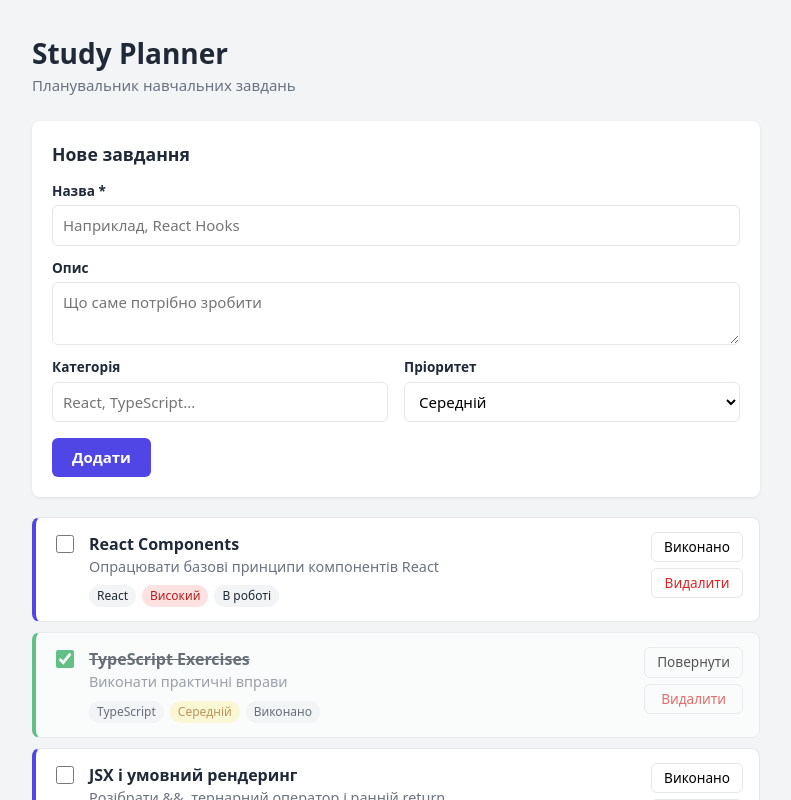
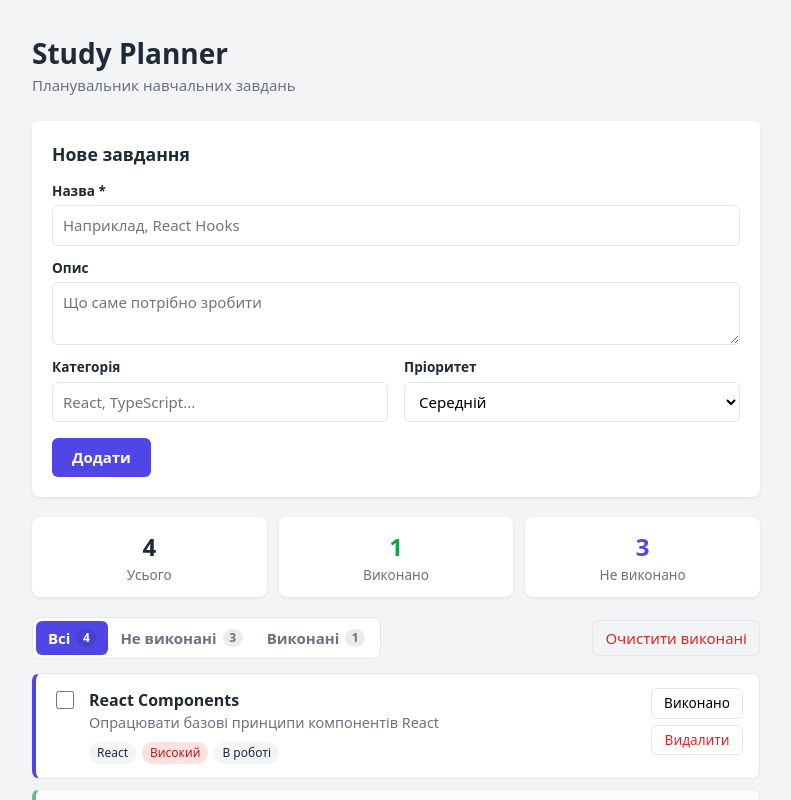
Before and after one commit to issakeR-33/study-planner, a React (Vite) app: page / in a window 1280 px wide. Shown: the top 800 px of the page, without its empty margins (244-1035 px from the left). Built offline with nearby package versions, Linux system fonts and the light colour scheme.

Commit message:
feat(lab-08): filter tasks and show derived statistics

```diff
--- a/src/App.tsx
+++ b/src/App.tsx
@@ -1,15 +1,22 @@
 import { useState } from 'react'
 import Header from './components/Header/Header'
 import TaskForm from './components/TaskForm/TaskForm'
+import TaskStats from './components/TaskStats/TaskStats'
+import TaskFilters from './components/TaskFilters/TaskFilters'
 import TaskList from './components/TaskList/TaskList'
 import { initialTasks } from './data/initialTasks'
-import type { Task, TaskDraft } from './types/task'
-import { createTask } from './utils/tasks'
+import type { Task, TaskDraft, TaskFilter } from './types/task'
+import { createTask, filterTasks, getStats } from './utils/tasks'
 import './App.scss'
 
 function App() {
   // спільний state живе в App, бо його використовують кілька дочірніх компонентів
   const [tasks, setTasks] = useState<Task[]>(initialTasks)
+  const [filter, setFilter] = useState<TaskFilter>('all')
+
+  // derived state: обчислюється під час рендеру з поточного масиву
+  const visibleTasks = filterTasks(tasks, filter)
+  const stats = getStats(tasks)
 
   // усі оновлення незмінні: створюємо новий масив і нові об'єкти
   function addTask(draft: TaskDraft) {
@@ -26,12 +33,23 @@ function App() {
     setTasks((prev) => prev.filter((task) => task.id !== id))
   }
 
+  function clearCompleted() {
+    setTasks((prev) => prev.filter((task) => !task.completed))
+  }
+
   return (
     <main className="app">
       <Header title="Study Planner" subtitle="Планувальник навчальних завдань" />
       <TaskForm onSubmit={addTask} />
+      <TaskStats stats={stats} />
+      <TaskFilters
+        value={filter}
+        stats={stats}
+        onChange={setFilter}
+        onClearCompleted={clearCompleted}
+      />
       <TaskList
-        tasks={tasks}
+        tasks={visibleTasks}
         hasAnyTasks={tasks.length > 0}
         onToggle={toggleTask}
         onDelete={deleteTask}
--- /dev/null
+++ b/src/components/TaskFilters/TaskFilters.scss
@@ -0,0 +1,55 @@
+.task-filters {
+  display: flex;
+  flex-wrap: wrap;
+  align-items: center;
+  justify-content: space-between;
+  gap: 10px;
+  margin-bottom: 14px;
+
+  &__group {
+    display: inline-flex;
+    padding: 3px;
+    background-color: var(--color-surface);
+    border: 1px solid var(--color-border);
+    border-radius: var(--radius);
+  }
+
+  &__button {
+    display: inline-flex;
+    align-items: center;
+    gap: 6px;
+    padding: 6px 12px;
+    color: var(--color-muted);
+    font-weight: 600;
+    background: none;
+    border: none;
+    border-radius: 6px;
+    cursor: pointer;
+
+    &--active {
+      color: #fff;
+      background-color: var(--color-primary);
+    }
+  }
+
+  &__count {
+    min-width: 20px;
+    padding: 0 6px;
+    font-size: 0.75rem;
+    background-color: rgb(0 0 0 / 8%);
+    border-radius: 999px;
+  }
+
+  &__clear {
+    padding: 6px 12px;
+    color: var(--color-danger);
+    background: none;
+    border: 1px solid var(--color-border);
+    border-radius: 6px;
+    cursor: pointer;
+
+    &:hover {
+      border-color: var(--color-danger);
+    }
+  }
+}
--- /dev/null
+++ b/src/components/TaskFilters/TaskFilters.tsx
@@ -0,0 +1,45 @@
+import type { TaskFilter, TaskStatsData } from '../../types/task'
+import { FILTER_LABELS } from '../../utils/tasks'
+import './TaskFilters.scss'
+
+interface TaskFiltersProps {
+  value: TaskFilter
+  stats: TaskStatsData
+  onChange: (filter: TaskFilter) => void
+  onClearCompleted: () => void
+}
+
+const FILTERS: { filter: TaskFilter; count: keyof TaskStatsData }[] = [
+  { filter: 'all', count: 'total' },
+  { filter: 'active', count: 'active' },
+  { filter: 'completed', count: 'completed' },
+]
+
+function TaskFilters({ value, stats, onChange, onClearCompleted }: TaskFiltersProps) {
+  return (
+    <div className="task-filters">
+      <div className="task-filters__group" role="group" aria-label="Фільтр завдань">
+        {FILTERS.map(({ filter, count }) => (
+          <button
+            key={filter}
+            type="button"
+            className={`task-filters__button${value === filter ? ' task-filters__button--active' : ''}`}
+            aria-pressed={value === filter}
+            onClick={() => onChange(filter)}
+          >
+            {FILTER_LABELS[filter]}
+            <span className="task-filters__count">{stats[count]}</span>
+          </button>
+        ))}
+      </div>
+
+      {stats.completed > 0 && (
+        <button type="button" className="task-filters__clear" onClick={onClearCompleted}>
+          Очистити виконані
+        </button>
+      )}
+    </div>
+  )
+}
+
+export default TaskFilters
--- /dev/null
+++ b/src/components/TaskStats/TaskStats.scss
@@ -0,0 +1,34 @@
+.task-stats {
+  display: grid;
+  grid-template-columns: repeat(3, minmax(0, 1fr));
+  gap: 12px;
+  margin-bottom: 20px;
+
+  &__item {
+    display: flex;
+    flex-direction: column;
+    align-items: center;
+    padding: 12px;
+    background-color: var(--color-surface);
+    border-radius: var(--radius);
+    box-shadow: var(--shadow);
+
+    &--completed {
+      color: var(--color-success);
+    }
+
+    &--active {
+      color: var(--color-primary);
+    }
+  }
+
+  &__value {
+    font-size: 1.5rem;
+    font-weight: 700;
+  }
+
+  &__label {
+    color: var(--color-muted);
+    font-size: 0.85rem;
+  }
+}
--- /dev/null
+++ b/src/components/TaskStats/TaskStats.tsx
@@ -0,0 +1,27 @@
+import type { TaskStatsData } from '../../types/task'
+import './TaskStats.scss'
+
+interface TaskStatsProps {
+  stats: TaskStatsData
+}
+
+function TaskStats({ stats }: TaskStatsProps) {
+  const items = [
+    { label: 'Усього', value: stats.total, modifier: 'total' },
+    { label: 'Виконано', value: stats.completed, modifier: 'completed' },
+    { label: 'Не виконано', value: stats.active, modifier: 'active' },
+  ]
+
+  return (
+    <section className="task-stats" aria-label="Статистика">
+      {items.map((item) => (
+        <div key={item.modifier} className={`task-stats__item task-stats__item--${item.modifier}`}>
+          <span className="task-stats__value">{item.value}</span>
+          <span className="task-stats__label">{item.label}</span>
+        </div>
+      ))}
+    </section>
+  )
+}
+
+export default TaskStats
```
